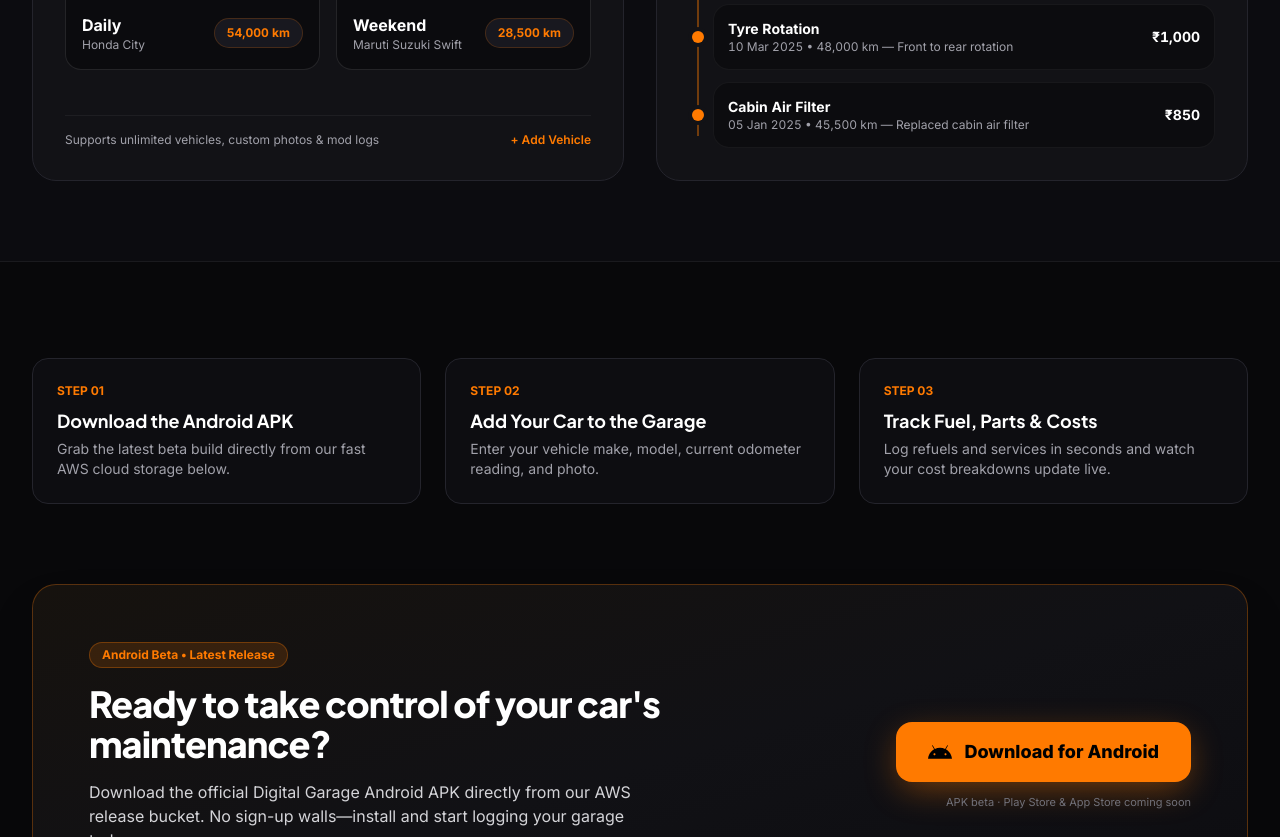
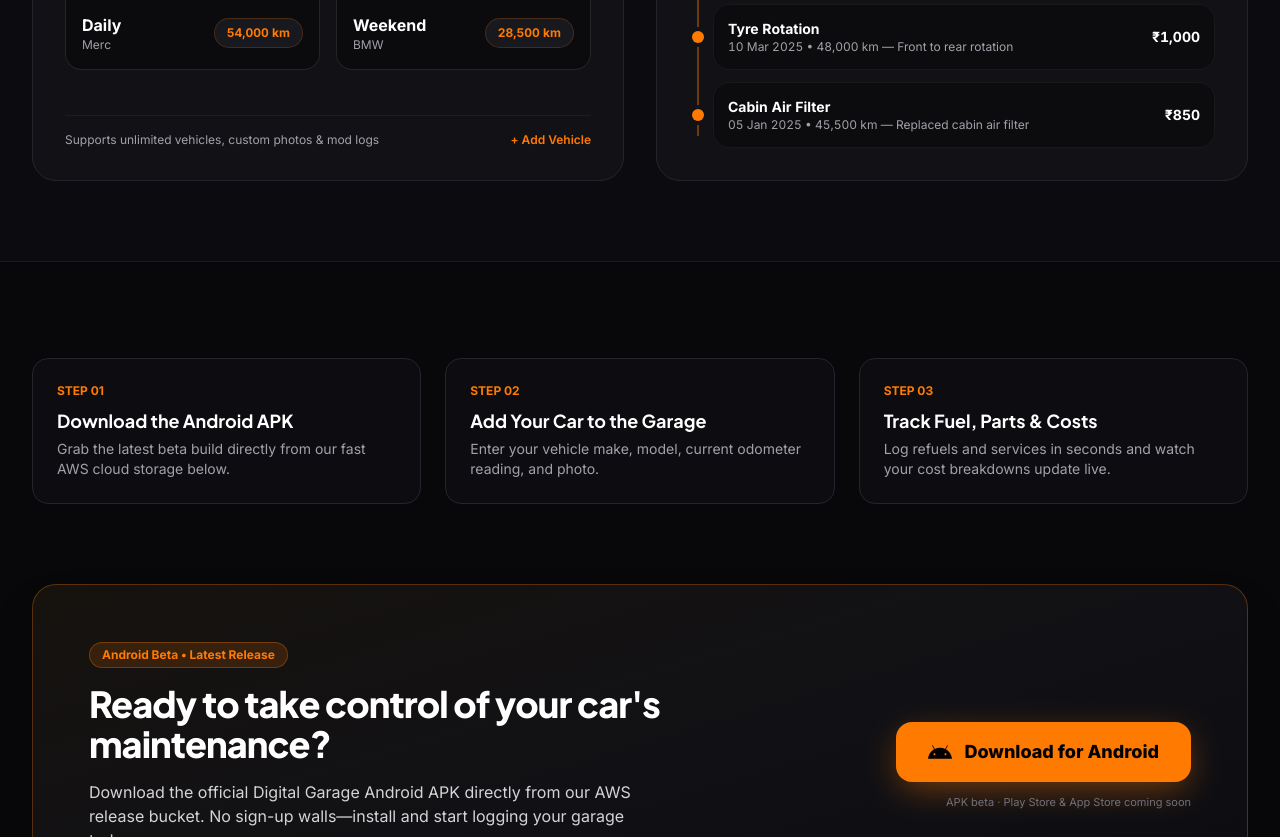
Before and after one commit to sidharth-sunu/digital-garage-web, a plain HTML site: page index.html in a window 1280 px wide. Shown: the part 2298-3135 px from the top of the page. Drawn offline with nearby package versions, Linux system fonts and the light colour scheme.

Commit message:
small text tweak

```diff
--- a/index.html
+++ b/index.html
@@ -917,7 +917,7 @@
           </div>
 
           <div class="grid grid-cols-1 sm:grid-cols-2 gap-4 tabular-nums">
-            <!-- Vehicle Card 1: Daily Honda City -->
+            <!-- Vehicle Card 1: Daily MERC -->
             <div class="bg-[#0b0b0e] border border-white/10 rounded-2xl overflow-hidden group">
               <div class="h-36 overflow-hidden relative">
                 <img src="https://images.unsplash.com/photo-1605559424843-9e4c228bf1c2?auto=format&fit=crop&w=600&q=80" alt="Honda City" class="w-full h-full object-cover group-hover:scale-105 transition-transform duration-500" />
@@ -925,7 +925,7 @@
               <div class="p-4 flex items-center justify-between">
                 <div>
                   <div class="font-bold text-white text-base">Daily</div>
-                  <div class="text-zinc-400 text-xs">Honda City</div>
+                  <div class="text-zinc-400 text-xs">Merc</div>
                 </div>
                 <span class="bg-[#18181f] text-garage-orange font-bold text-xs px-3 py-1.5 rounded-full border border-garage-orange/20">
                   54,000 km
@@ -933,7 +933,7 @@
               </div>
             </div>
 
-            <!-- Vehicle Card 2: Weekend Maruti Suzuki Swift -->
+            <!-- Vehicle Card 2: Weekend BMW -->
             <div class="bg-[#0b0b0e] border border-white/10 rounded-2xl overflow-hidden group">
               <div class="h-36 overflow-hidden relative">
                 <img src="https://images.unsplash.com/photo-1549399542-7e3f8b79c341?auto=format&fit=crop&w=600&q=80" alt="Maruti Suzuki Swift" class="w-full h-full object-cover group-hover:scale-105 transition-transform duration-500" />
@@ -941,7 +941,7 @@
               <div class="p-4 flex items-center justify-between">
                 <div>
                   <div class="font-bold text-white text-base">Weekend</div>
-                  <div class="text-zinc-400 text-xs">Maruti Suzuki Swift</div>
+                  <div class="text-zinc-400 text-xs">BMW</div>
                 </div>
                 <span class="bg-[#18181f] text-garage-orange font-bold text-xs px-3 py-1.5 rounded-full border border-garage-orange/20">
                   28,500 km
```
